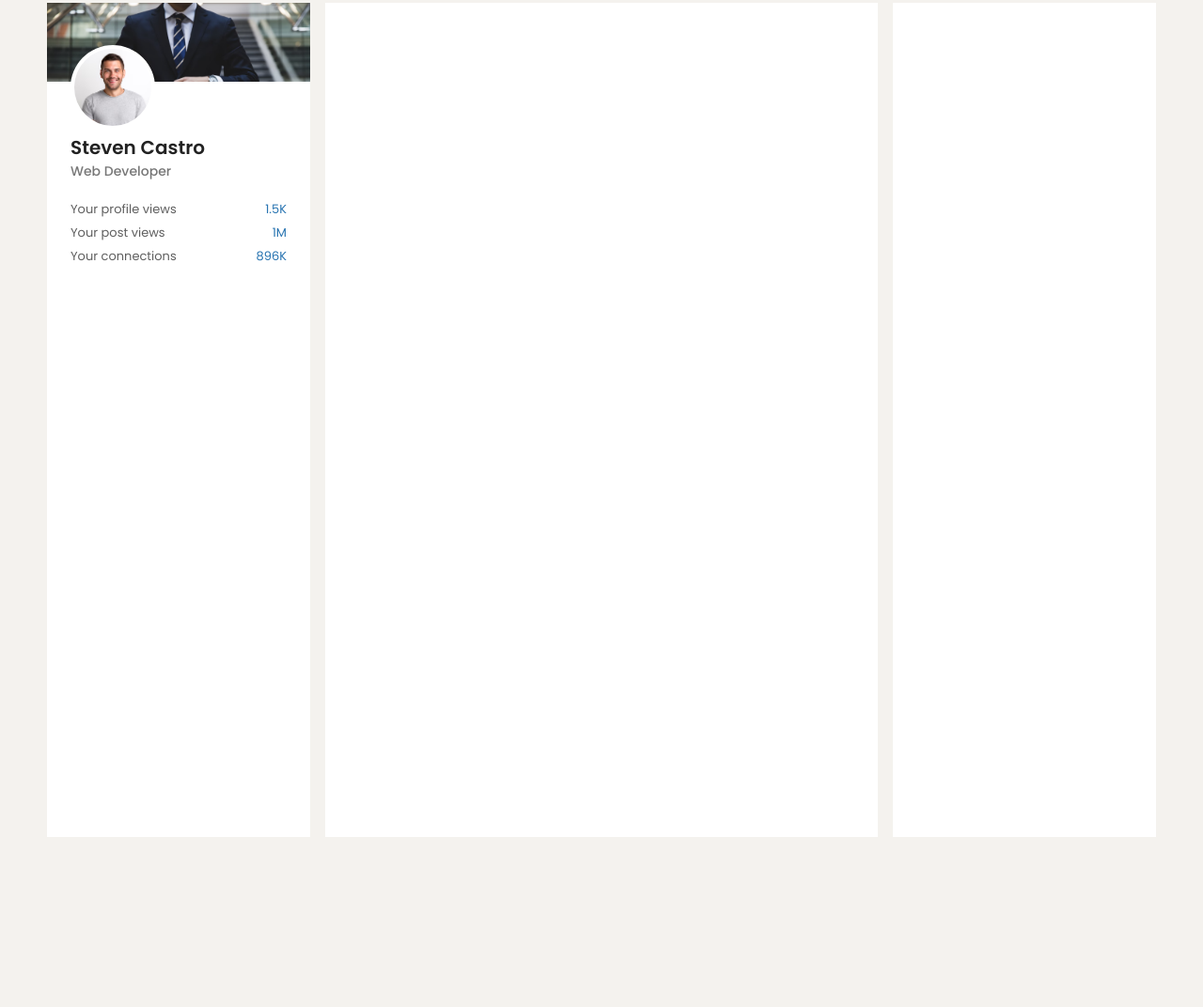
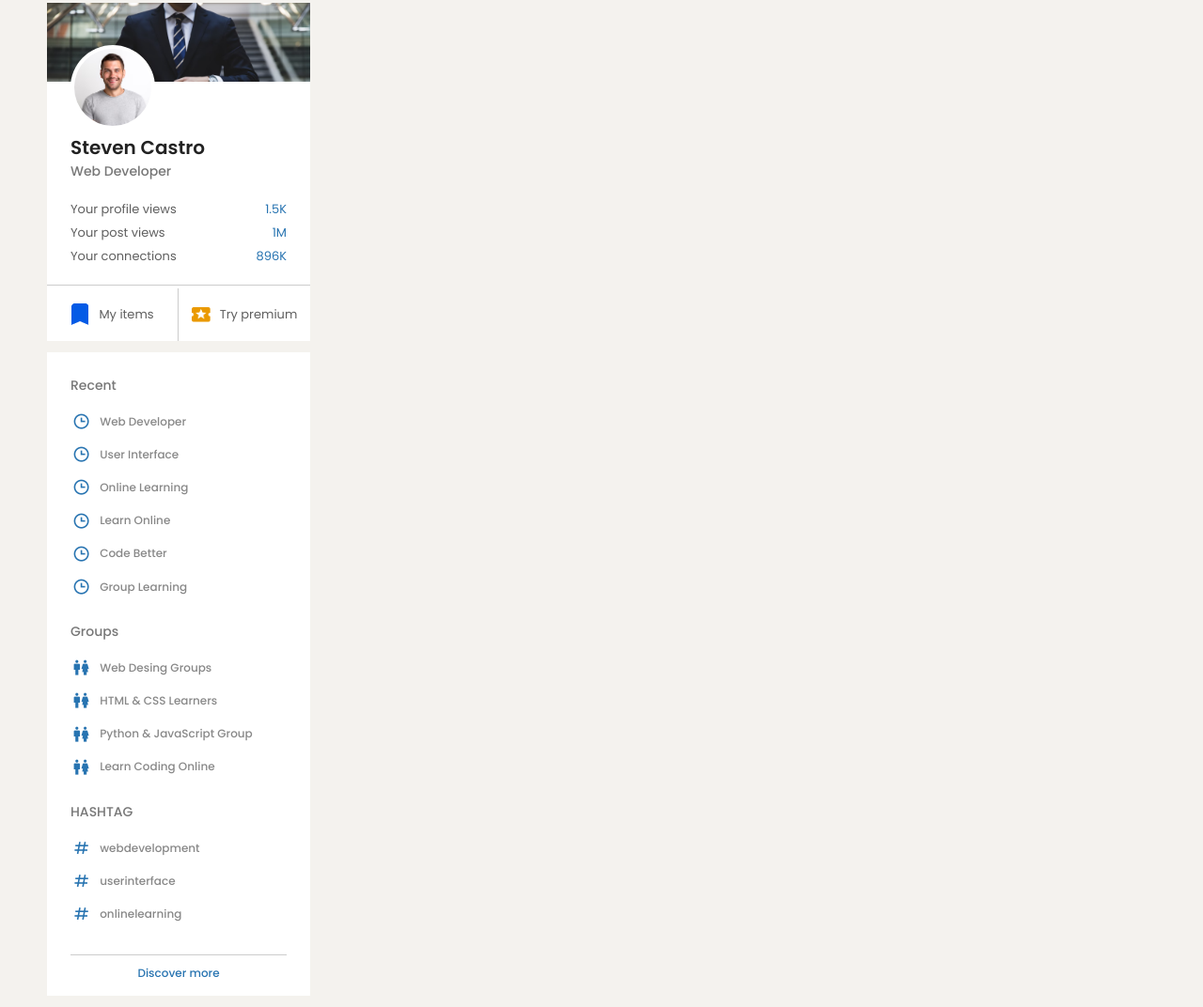
Before and after one commit to Johan-S3/linkedin, a plain HTML site: page index.html in a window 1280 px wide. Shown: the part 69-1141 px from the top of the page at 94% size. Before the commit the page ends 960 px from the top, so only its background shows below. Drawn offline with nearby package versions, Linux system fonts and the light colour scheme.

Commit message:
Primer avance en casa

```diff
--- a/CSS/layaut.css
+++ b/CSS/layaut.css
@@ -1,9 +1,11 @@
 .sidebar__box{
   background-color: var(--colorPrincipal);
+  margin-bottom: 12px;
 }
 .box-profile{
   width: 100%;
   position: relative;
+  background-color: var(--colorPrincipal);
 }
 .box-profile__portada{
   width: 100%;
@@ -46,3 +48,70 @@
 .profile-information__numer{
   color: var(--colorFuenteTerciaria);
 }
+.profile-links{
+  display: flex;
+  border-top: 1px solid var(--colorBorde);
+}
+.profile-links__enlace--bordeDerecho{
+  border-right: 1px solid var(--colorBorde);
+}
+.profile-links__enlace{
+  margin-top: 3px;
+  text-decoration: none;
+  color: var(--colorFuentePrincipal);
+  display: flex;
+  flex-basis: 50%;
+  font-size: 13px;
+  align-items: center;
+  justify-content: center;
+  padding: 15px 0;
+}
+.profile-links__images{
+  width: 20px;
+  margin-right: 10px;
+}
+.box-information{
+  width: 100%;
+  padding: 5px 25px;
+  display: flex;
+  flex-direction: column;
+  background-color: var(--colorPrincipal);
+}
+.box-information__title{
+  color: var(--colorFuenteSecundaria);
+  font-size: 14px;
+  font-weight: 500;
+  margin: 20px 0 10px;
+}
+.box-information__item{
+  display: flex;
+  align-items: var(--alingY);
+  text-decoration: none;
+  font-size: 12px;
+  font-weight: 500;
+  color: var(--colorFuenteCuaternaria);
+  margin: 4px 0;
+  padding: 4px 2px;
+  gap: 10px;
+}
+.box-information__icon{
+  font-size: 1.2rem;
+  font-weight: 600;
+  color: var(--colorFuenteTerciaria);
+}
+.box-information__more{
+  width: 100%;
+  display: flex;
+  align-items: var(--alingY);
+  justify-content: var(--justifyX);
+  color: var(--colorFuenteTerciaria);
+  font-size: 12px;
+  font-weight: 500;
+  margin-top: 25px;
+  border-top: 1px solid var(--colorBorde);
+  padding: 10px 0;
+  cursor: pointer;
+}
+.box-information__item:hover, .box-information__more:hover{
+  background-color: var(--colorItemHover);
+}
--- a/CSS/style.css
+++ b/CSS/style.css
@@ -31,8 +31,8 @@
   padding-top: calc(52px + 20px);
 }
 .sidebar, main, .aside{
-  /* background-color: var(--colorFondo); */
-  background-color: var(--colorPrincipal);
+  background-color: var(--colorFondo);
+  /* background-color: var(--colorPrincipal); */
 }
 
 .sidebar{
--- a/CSS/variables.css
+++ b/CSS/variables.css
@@ -5,9 +5,12 @@
   --colorFuentePrincipal: #5f5f5f;
   --colorFuenteSecundaria: #777;
   --colorFuenteTerciaria: #2874b1;
+  --colorFuenteCuaternaria: #888;
   --colorSombreHeader: rgba(0, 0, 0, 0.1);
+  --colorItemHover: #edf3f8;
   --colorOnline: #41db51;
   --colorBlack: #222;
+  --colorBorde: #ccc;
 
   --alingY: center;
   --justifyX: center;
--- a/index.html
+++ b/index.html
@@ -71,10 +71,30 @@
             </li>
           </ul>
         </div>
+        <div class="box-profile__links profile-links">
+          <a class="profile-links__enlace profile-links__enlace--bordeDerecho" href=""><img class="profile-links__images" src="imagenes/items.png" alt="items">My items</a>
+          <a class="profile-links__enlace" href=""><img class="profile-links__images" src="imagenes/premium.png" alt="premium">Try premium</a>
+        </div>
       </div>
       <div class="sidebar__box box-information">
-
-      </div>
+        <h3 class="box-information__title">Recent</h3>
+        <a class="box-information__item" href="#"><i class='bx bx-time box-information__icon'></i>Web Developer</a>
+        <a class="box-information__item" href="#"><i class='bx bx-time box-information__icon'></i>User Interface</a>
+        <a class="box-information__item" href="#"><i class='bx bx-time box-information__icon'></i>Online Learning</a>
+        <a class="box-information__item" href="#"><i class='bx bx-time box-information__icon'></i>Learn Online</a>
+        <a class="box-information__item" href="#"><i class='bx bx-time box-information__icon'></i>Code Better</a>
+        <a class="box-information__item" href="#"><i class='bx bx-time box-information__icon'></i>Group Learning</a>
+        <h3 class="box-information__title">Groups</h3>
+        <a class="box-information__item" href=""><i class='bx bx-male-female box-information__icon' ></i>Web Desing Groups</a>
+        <a class="box-information__item" href=""><i class='bx bx-male-female box-information__icon' ></i>HTML & CSS Learners</a>
+        <a class="box-information__item" href=""><i class='bx bx-male-female box-information__icon' ></i>Python & JavaScript Group</a>
+        <a class="box-information__item" href=""><i class='bx bx-male-female box-information__icon' ></i>Learn Coding Online</a>
+        <h3 class="box-information__title">HASHTAG</h3>
+        <a class="box-information__item" href=""><i class='bx bx-hash box-information__icon' ></i>webdevelopment</a>
+        <a class="box-information__item" href=""><i class='bx bx-hash box-information__icon' ></i>userinterface</a>
+        <a class="box-information__item" href=""><i class='bx bx-hash box-information__icon' ></i>onlinelearning</a>
+        <div class="box-information__more">Discover more</div>
+        </div>
     </aside>
     <main class="main"></main>
     <aside class="aside"></aside>
```
Also changed, not shown: imagenes/items.png (added), imagenes/premium.png (added).
